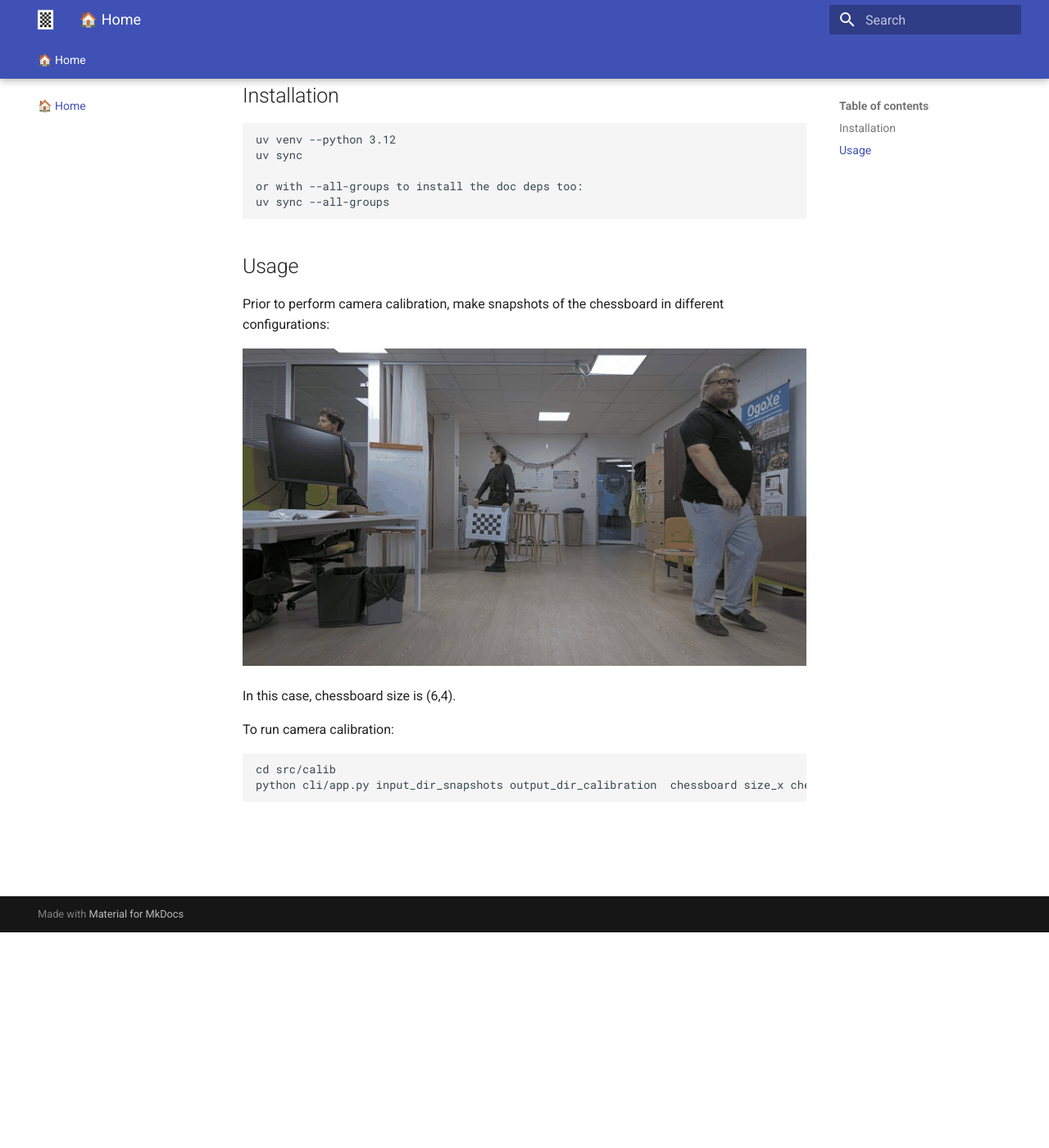
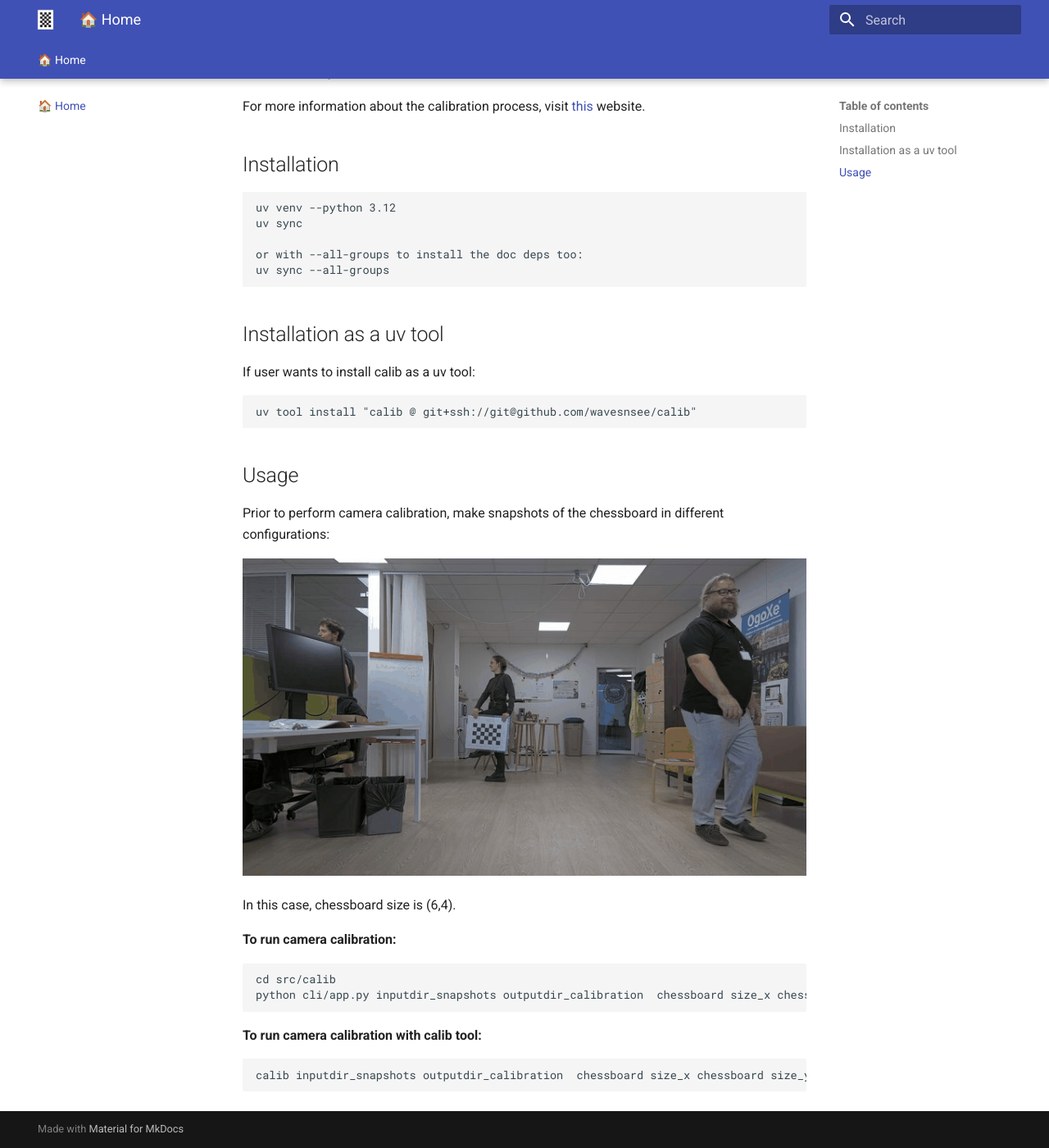
Before and after one commit to fournifl/calib, an MkDocs documentation site: the page built from docs/src/index.md, in a window 1280 px wide and 1400 px high, scrolled down 263 px. Shown: the whole window at 82% size. Built offline with MkDocs 1.6.1 and Material for MkDocs 9.7.7, drawn with Linux system fonts in a browser that asks for light colours.

Commit message:
update doc

````diff
--- a/docs/src/index.md
+++ b/docs/src/index.md
@@ -4,6 +4,12 @@
 
 Calib stands for the camera calibration procedure.
 Distorsion coefficients, focal lengths, and center of optic are computed.
+
+Radial and tangential distorsion factors are taken into account.
+
+For more information about the calibration process, visit [this](https://docs.opencv.org/4.x/d4/d94/tutorial_camera_calibration.html) website.
+
+
 
 ## Installation
 ```
@@ -14,6 +20,12 @@ or with --all-groups to install the doc deps too:
 uv sync --all-groups
 ```
 
+## Installation as a uv tool
+If user wants to install calib as a uv tool:
+```
+uv tool install "calib @ git+ssh://git@github.com/wavesnsee/calib"
+```
+
 ## Usage
 Prior to perform camera calibration, make snapshots of the chessboard in different configurations:
 
@@ -21,8 +33,13 @@ Prior to perform camera calibration, make snapshots of the chessboard in differe
 
 In this case, chessboard size is (6,4).
 
-To run camera calibration:
+**To run camera calibration:**
 ```
 cd src/calib
-python cli/app.py input_dir_snapshots output_dir_calibration  chessboard size_x chessboard size_y
+python cli/app.py inputdir_snapshots outputdir_calibration  chessboard size_x chessboard size_y
 ```
+
+**To run camera calibration with calib tool:**
+```
+calib inputdir_snapshots outputdir_calibration  chessboard size_x chessboard size_y
+```
````
